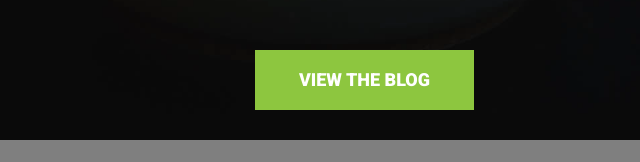
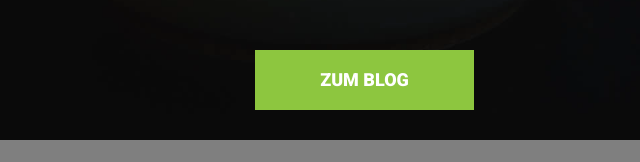
Before and after one commit to mefeu/roasted, a website: page index.html in a window 1280 px wide. Shown: the part 4938-5100 px from the top of the page, 276-916 px from the left. Drawn offline with Linux system fonts and the light colour scheme; a web font is replaced by a local one.

Commit message:
View the blog -> Zum blog

```diff
--- a/index.html
+++ b/index.html
@@ -620,7 +620,7 @@
                     <!-- end blog-box -->
 
                     <div class="blog-btn-v">
-                        <a class="hvr-underline-from-center" href="#">View the Blog</a>
+                        <a class="hvr-underline-from-center" href="#">Zum Blog</a>
                     </div>
 
                 </div>
```
